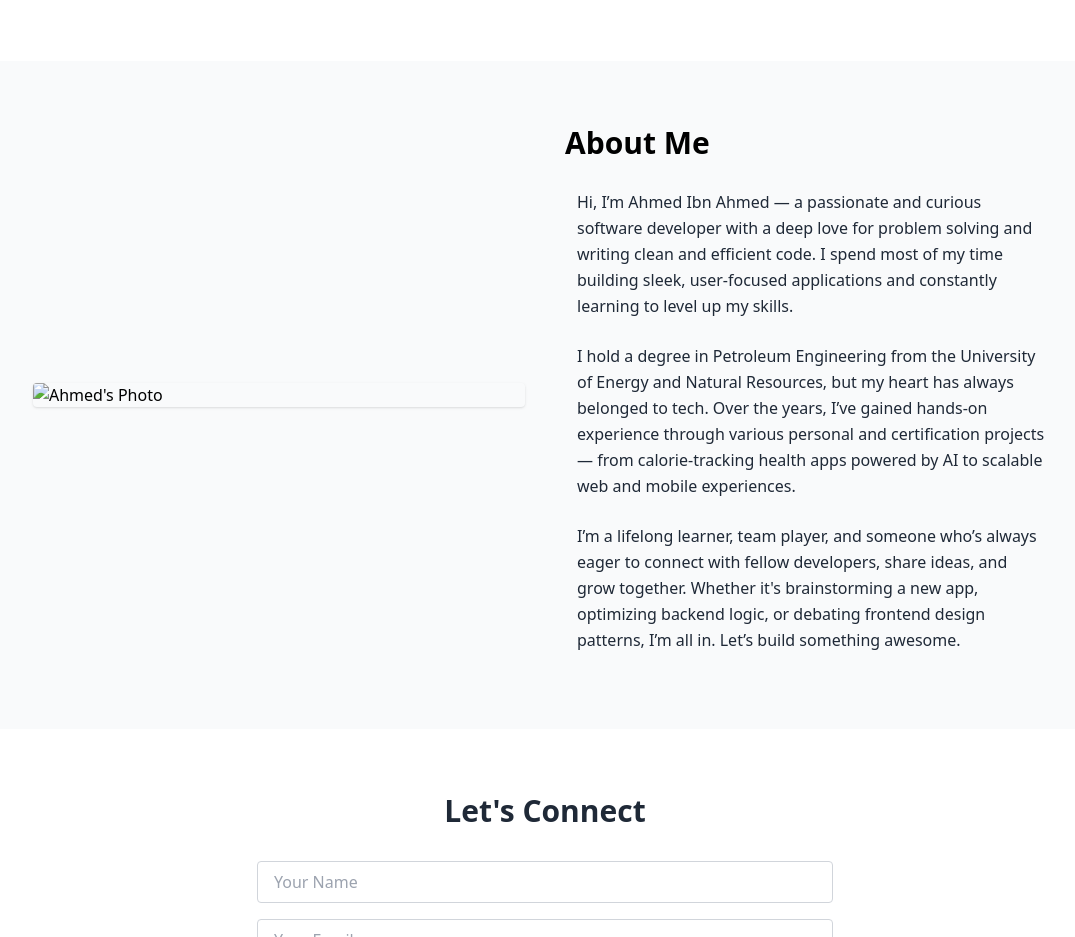
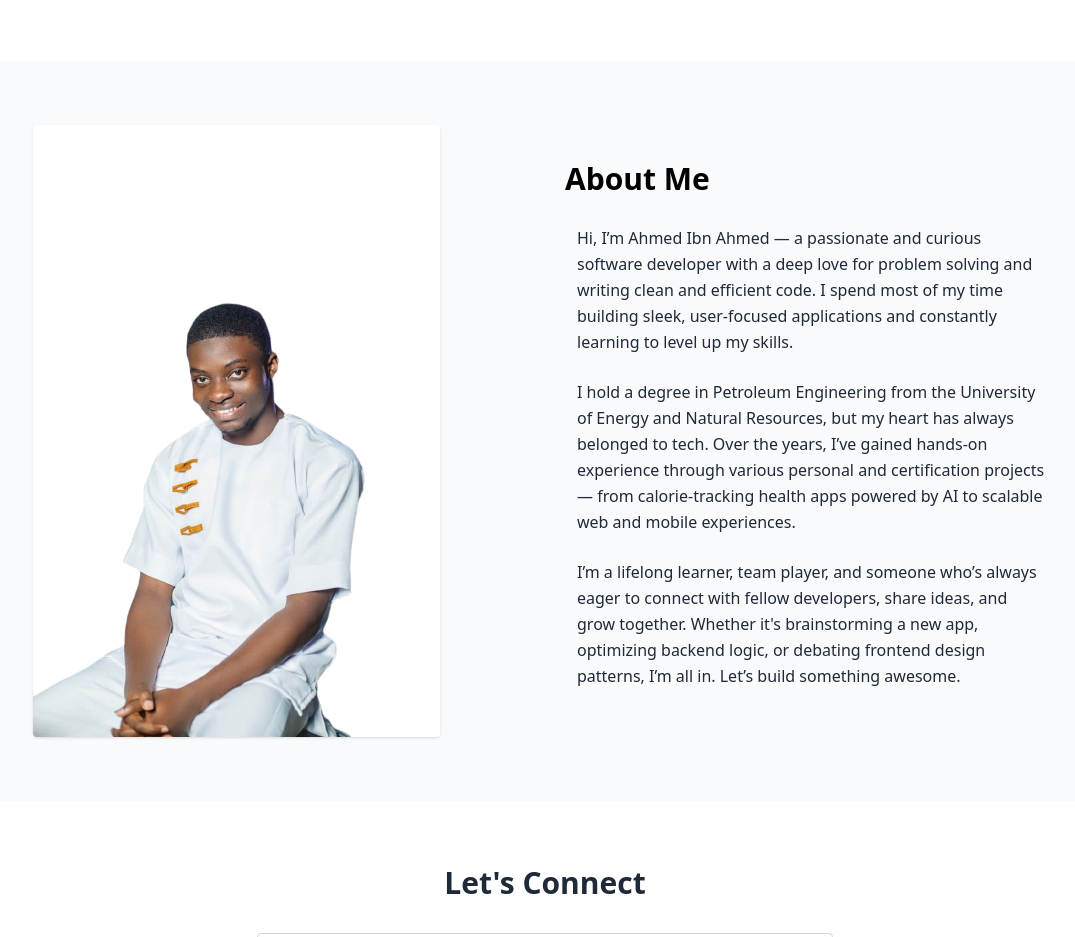
Before and after one commit to Ibn-Ahmed/new-portfolio, a plain HTML site: page index.html in a window 1280 px wide. Shown: the part 1483-2420 px from the top of the page, without its empty margins (95-1170 px from the left). Drawn offline with nearby package versions, Linux system fonts and the light colour scheme; the site is published under a folder, as on GitHub Pages, so addresses that start at the root find nothing.

Commit message:
fixed image error

```diff
--- a/index.html
+++ b/index.html
@@ -128,7 +128,7 @@
   <!-- About -->
   <section id="about" class="py-16 px-4 bg-gray-50 dark:bg-gray-800 transition-colors">
     <div class="max-w-5xl mx-auto grid md:grid-cols-2 gap-10 items-center">
-      <img src="/assets/me1.png" alt="Ahmed's Photo" class="rounded shadow">
+      <img src="me1.png" alt="Ahmed's Photo" class="rounded shadow">
       <div>
         <h3 class="text-3xl font-bold text-black dark:text-cyan-400 mb-4">About Me</h3>
         <div>
```
Also changed, not shown: me1.png (renamed from assets/me1.png).
